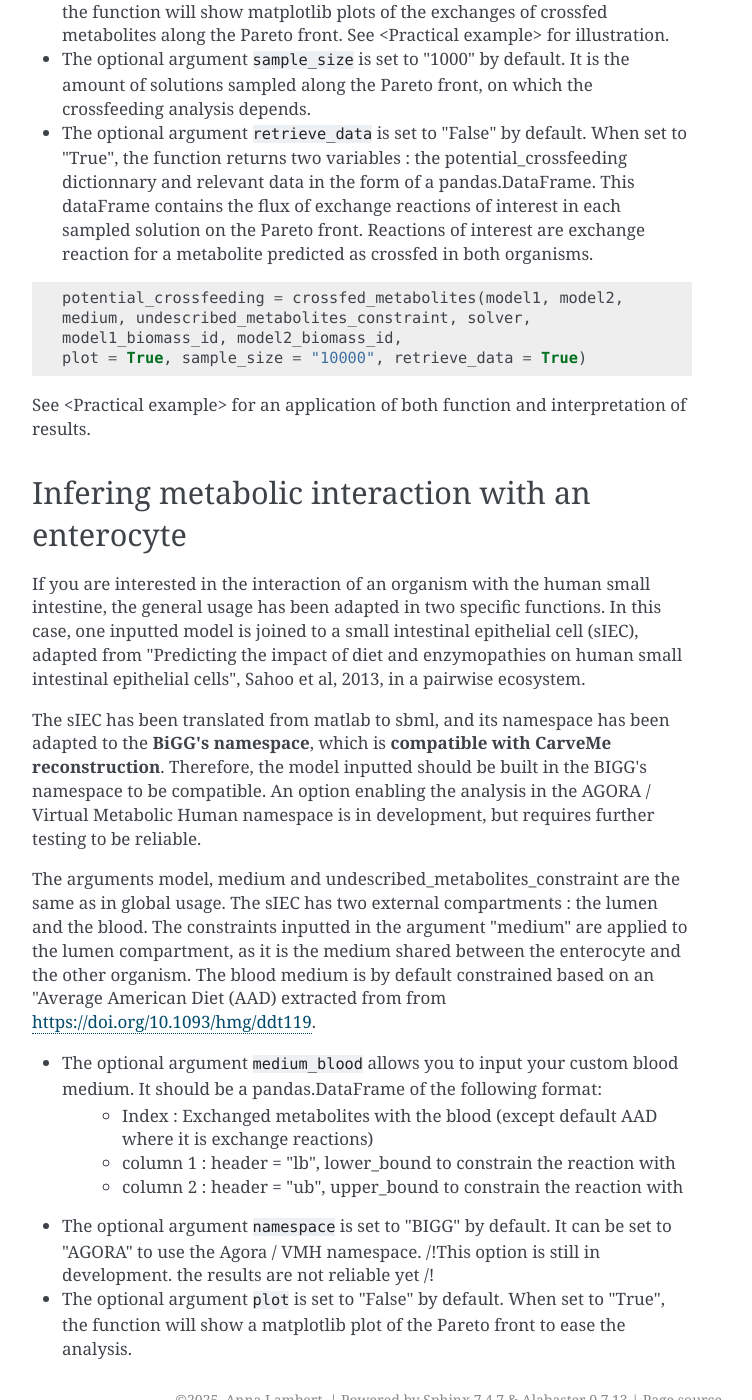
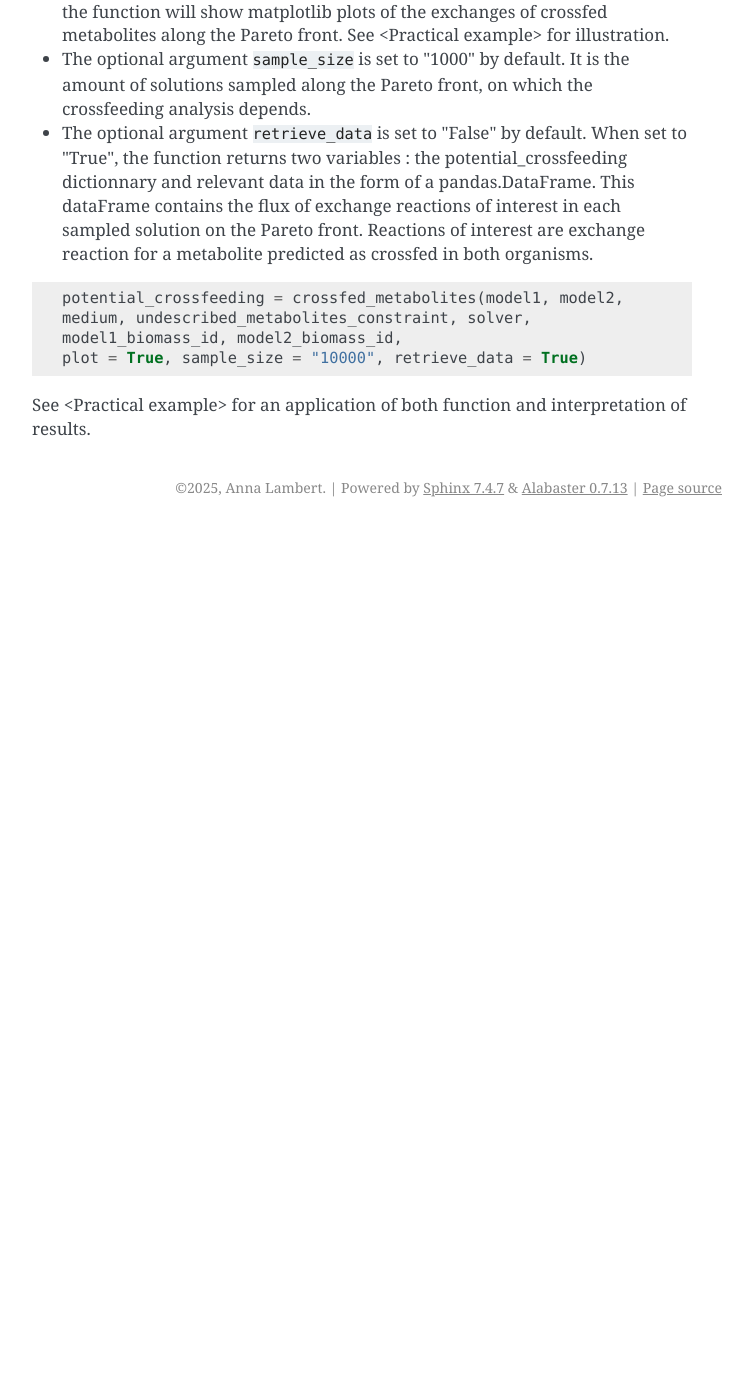
Before and after one commit to Anna-cell/mimeco, a Sphinx documentation site: the page built from doc/usage.rst, in a window 1280 px wide and 1400 px high, scrolled down 2677 px. Shown: the whole window, without its empty margins (388-1140 px from the left). Built offline with Sphinx 7.4.7, drawn with Linux system fonts in a browser that asks for light colours; after the commit the page ends 3204 px from its top, so only the background shows below that; some of the changed text lies outside the part shown.

Commit message:
Update usage.rst

```diff
--- a/doc/usage.rst
+++ b/doc/usage.rst
@@ -125,21 +125,3 @@ Options
 
 
 See <Practical example> for an application of both function and interpretation of results.
-
-Infering metabolic interaction with an enterocyte
--------------------------------------------------
-If you are interested in the interaction of an organism with the human small intestine, the general usage has been adapted in two specific functions.
-In this case, one inputted model is joined to a small intestinal epithelial cell (sIEC), adapted from "Predicting the impact of diet and enzymopathies on human small intestinal epithelial cells", Sahoo et al, 2013, in a pairwise ecosystem.
-
-The sIEC has been translated from matlab to sbml, and its namespace has been adapted to the **BiGG's namespace**, which is **compatible with CarveMe reconstruction**. Therefore, the model inputted should be built in the BIGG's namespace to be compatible. An option enabling the analysis in the AGORA / Virtual Metabolic Human namespace is in development, but requires further testing to be reliable.
-
-The arguments model, medium and undescribed_metabolites_constraint are the same as in global usage.
-The sIEC has two external compartments : the lumen and the blood. The constraints inputted in the argument "medium" are applied to the lumen compartment, as it is the medium shared between the enterocyte and the other organism. The blood medium is by default constrained based on an "Average American Diet (AAD) extracted from from https://doi.org/10.1093/hmg/ddt119.
-
-* The optional argument ``medium_blood`` allows you to input your custom blood medium. It should be a pandas.DataFrame of the following format:
-   - Index : Exchanged metabolites with the blood (except default AAD where it is exchange reactions)
-   - column 1 : header = "lb", lower_bound to constrain the reaction with
-   - column 2 : header = "ub", upper_bound to constrain the reaction with
-
-* The optional argument ``namespace`` is set to "BIGG" by default. It can be set to "AGORA" to use the Agora / VMH namespace. /!\ This option is still in development. the results are not reliable yet /!\
-* The optional argument ``plot`` is set to "False" by default. When set to "True", the function will show a matplotlib plot of the Pareto front to ease the analysis.
```
